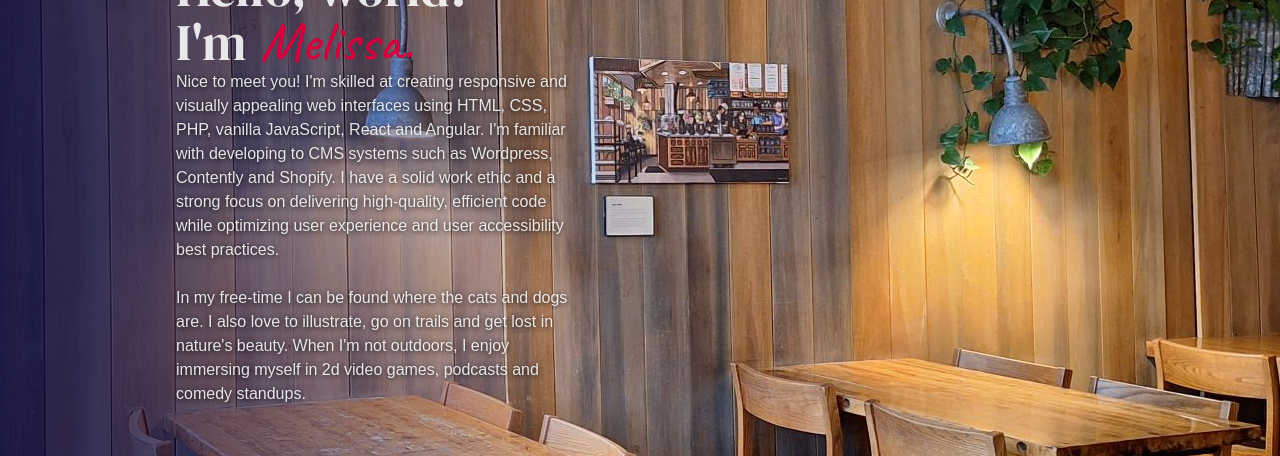
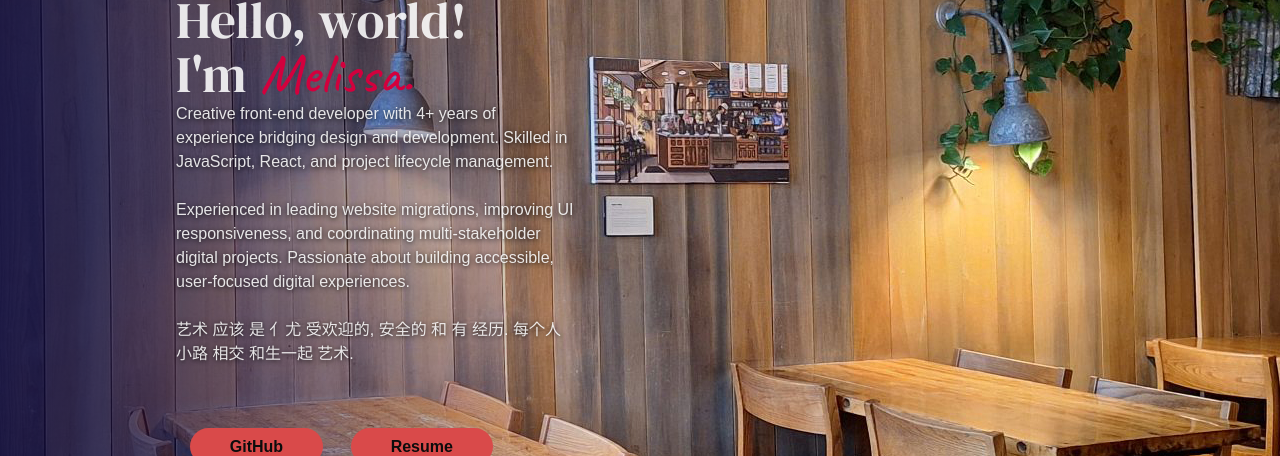
Before and after one commit to MMisionNYC/mmision, a React (Vite) app: page /about in a window 1280 px wide. Shown: the part 232-688 px from the top of the page. Built offline with nearby package versions, Linux system fonts and the light colour scheme.

Commit message:
Update About.jsx

```diff
--- a/src/pages/About.jsx
+++ b/src/pages/About.jsx
@@ -21,14 +21,14 @@ export default function About() {
 							<span className={styles.aboutPageh1Color}> Melissa.</span>
 						</h1>
 						<p>
- Nice to meet you! I&apos;m skilled at creating responsive and visually appealing web interfaces using HTML, CSS, PHP, vanilla JavaScript, React and
- Angular. I&apos;m familiar with developing to CMS systems such as Wordpress, Contently and Shopify. I have a solid work ethic and a strong focus on delivering high-quality, efficient code while optimizing user experience and user accessibility best
- practices.{" "}
-							<br></br>
-							<br></br> In my free-time I can be found where the cats and dogs
-							are. I also love to illustrate, go on trails and get lost in
-							nature&apos;s beauty. When I&apos;m not outdoors, I enjoy
-							immersing myself in 2d video games, podcasts and comedy standups.
+Creative front-end developer with 4+ years of experience bridging design and development. Skilled in JavaScript, React, and project lifecycle management.
+<br></br>
+<br></br>
+Experienced in leading website migrations, improving UI responsiveness, and coordinating multi-stakeholder digital projects. Passionate about building accessible, user-focused digital experiences.
+<br></br>
+<br></br>
+艺术 应该 是 亻尤 受欢迎的, 安全的 和 有 经历.
+每个人 小路 相交 和生一起 艺术.{" "}
 						</p>
 					<div className={styles.doubleButtons}>
 						<a href="https://github.com/MMision/melissamision">
```
